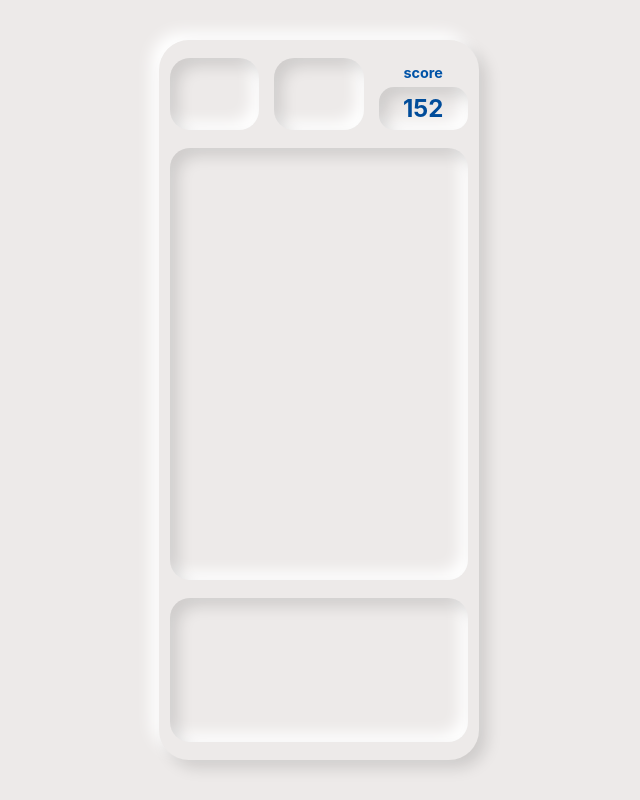
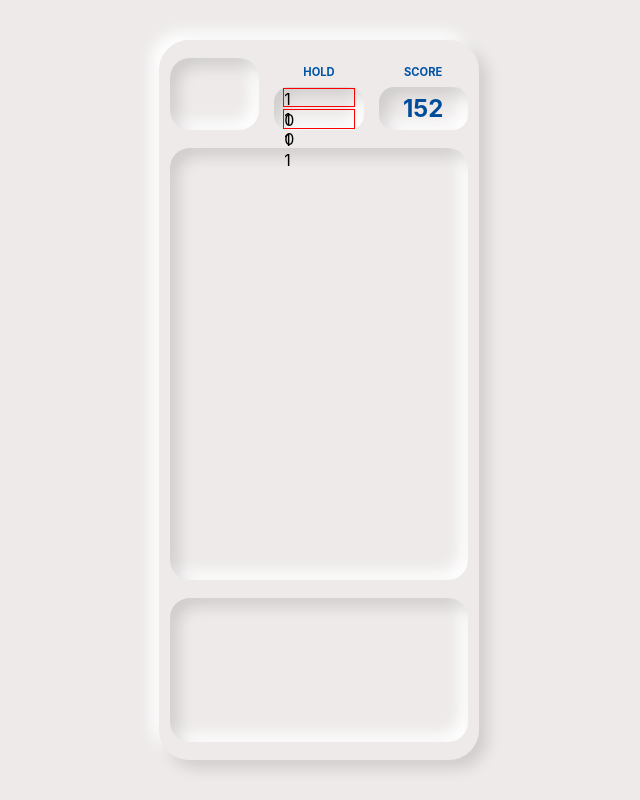
Before and after one commit to curry0622/Tetris-Web-Game, a React (Create React App) app: page / in a window 1280 px wide. Shown: the whole page, without its empty margins (321-961 px from the left). Built offline with nearby package versions, Linux system fonts and the light colour scheme.

Commit message:
feat: array of blocks

```diff
--- a/src/game/status/hold.tsx
+++ b/src/game/status/hold.tsx
@@ -1,6 +1,28 @@
+/* eslint-disable @typescript-eslint/no-unused-vars */
 import React from 'react';
 import classNames from 'classnames';
 
-const Hold: React.FC = () => <div className={classNames('status-hold')} />;
+const Hold: React.FC = () => {
+  const blksArr = [
+    [1, 1, 0],
+    [0, 1, 1],
+  ];
+
+  // show block
+  const showBlks = blksArr.map((row, index) => (
+    <div className={classNames('status-hold-blocks-row')}>
+      {row.map((i) => (i ? <div>1</div> : <div>0</div>))}
+    </div>
+  ));
+
+  return (
+    <div className={classNames('status-hold')}>
+      <div className={classNames('status-hold-title')}>HOLD</div>
+      <div className={classNames('status-hold-blocks-container')}>
+        {showBlks}
+      </div>
+    </div>
+  );
+};
 
 export default Hold;
--- a/src/game/status/score.tsx
+++ b/src/game/status/score.tsx
@@ -3,7 +3,7 @@ import classNames from 'classnames';
 
 const Score: React.FC = () => (
   <div className={classNames('status-score')}>
-    <div className={classNames('status-score-title')}>score</div>
+    <div className={classNames('status-score-title')}>SCORE</div>
     <div className={classNames('status-score-value-container')}>
       <div className={classNames('status-score-value')}>152</div>
     </div>
--- a/src/scss/game/status/hold.scss
+++ b/src/scss/game/status/hold.scss
@@ -1,8 +1,34 @@
 .status-hold {
   width: 30%;
   height: 100%;
-  border-radius: 20px;
+}
+
+.status-hold-title {
+  width: 100%;
+  height: 40%;
+  display: flex;
+  justify-content: center;
+  align-items: center;
+  color: #0053a7;
+  font-weight: bold;
+  font-size: 0.7rem;
+}
+
+.status-hold-blocks-container {
+  width: 100%;
+  height: 60%;
+  display: flex;
+  flex-wrap: wrap;
+  justify-content: center;
+  align-items: center;
+  border-radius: 15px;
   box-shadow:
     inset 8px 8px 15px rgba(0, 0, 0, 0.13),
     inset -8px -8px 15px rgba(255, 255, 255, 1);
 }
+
+.status-hold-blocks-row {
+  width: 80%;
+  height: 45%;
+  border: red solid 1px;
+}
--- a/src/scss/game/status/score.scss
+++ b/src/scss/game/status/score.scss
@@ -15,7 +15,7 @@
   align-items: center;
   color: #0053a7;
   font-weight: bold;
-  font-size: 0.9rem;
+  font-size: 0.7rem;
 }
 
 .status-score-value-container {
```
